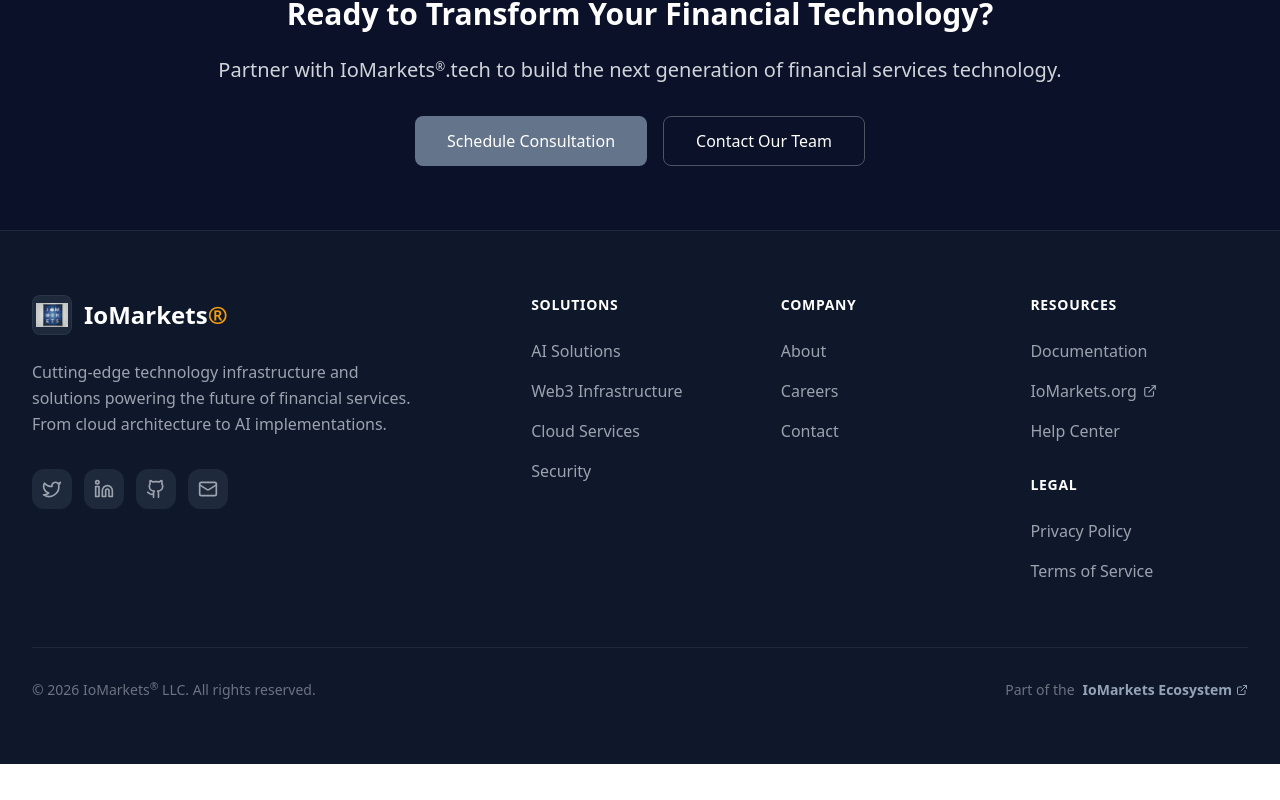
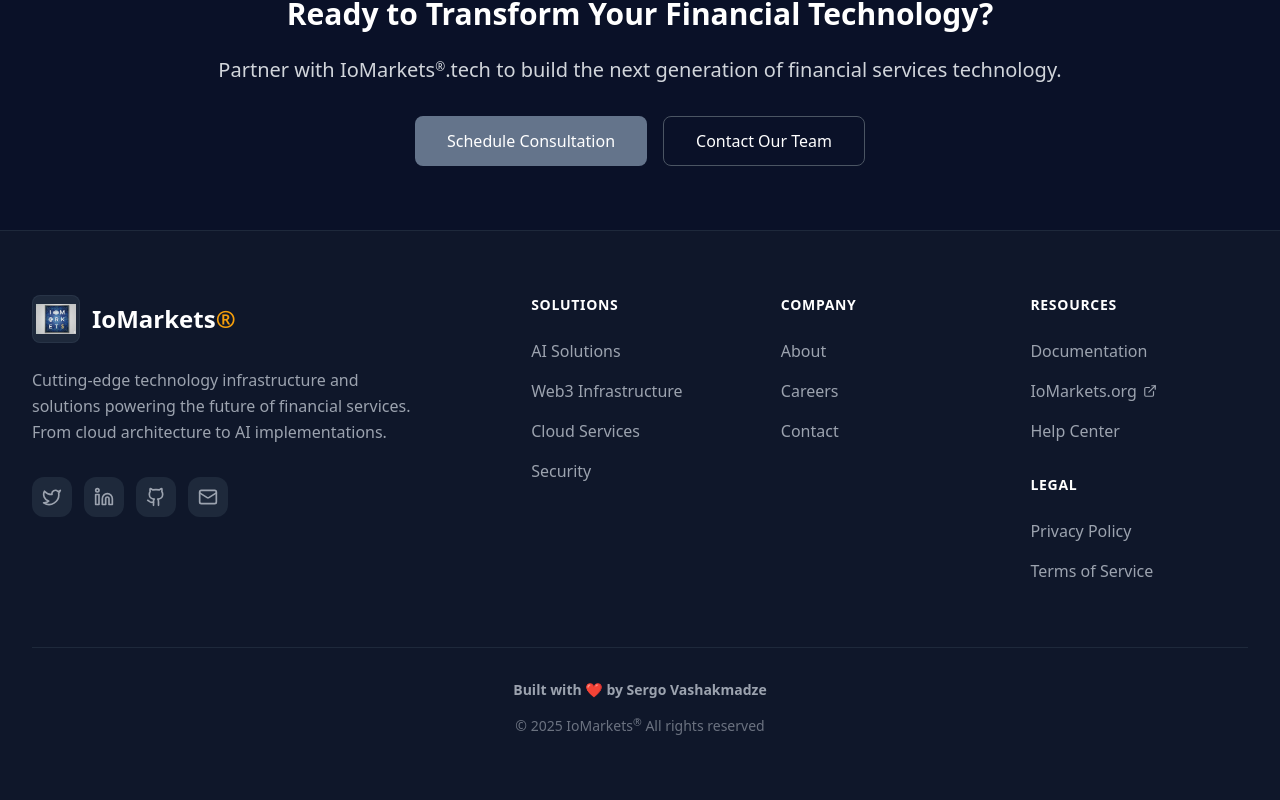
Before and after one commit to SergoVashakmadze/iomarkets-tech, a React (Vite) app: page / in a window 1280 px wide. Shown: the part 2168-2968 px from the top of the page. Before the commit the page ends 2932 px from the top, so only its background shows below. Built offline with nearby package versions, Linux system fonts and the light colour scheme; the HTML template or start-up script is replaced by a standard one.

Commit message:
style: Add credit line to footer
- Added 'Built with ❤️ by Sergo Vashakmadze' credit
- Added © 2025 IoMarkets® All rights reserved

```diff
--- a/src/components/Footer.tsx
+++ b/src/components/Footer.tsx
@@ -40,11 +40,11 @@
           {/* Logo and Description - Takes 2 columns on lg */}
           <div className="lg:col-span-2">
             <Link to="/" className="flex items-center gap-3 mb-6 group">
-              <div className="w-10 h-10 rounded-lg overflow-hidden relative border border-slate-700/50 group-hover:border-slate-500/50 transition-all flex items-center justify-center bg-slate-800">
+              <div className="w-12 h-12 rounded-lg overflow-hidden relative border border-slate-700/50 group-hover:border-slate-500/50 transition-all flex items-center justify-center bg-slate-800">
                 <img
                   src="/images/IoMarkets_Logo.png"
                   alt="IoMarkets"
-                  className="w-8 h-8 object-contain"
+                  className="w-10 h-10 object-contain"
                 />
               </div>
               <div className="flex items-center">
@@ -159,23 +159,22 @@
 
         {/* Bottom Bar */}
         <div className="mt-16 pt-8 border-t border-slate-800">
-          <div className="flex flex-col sm:flex-row justify-between items-center gap-4">
-            <p className="text-sm text-gray-500">
-              &copy; {new Date().getFullYear()} IoMarkets<sup>&reg;</sup> LLC. All rights reserved.
-            </p>
-            <div className="flex items-center gap-2 text-sm text-gray-500">
-              <span>Part of the</span>
+          <div className="text-center mb-4">
+            <p className="text-sm font-semibold text-gray-400">
+              Built with ❤️ by{' '}
               <a
-                href="https://iomarkets.org"
+                href="https://www.linkedin.com/in/sergovashakmadze/"
                 target="_blank"
                 rel="noopener noreferrer"
-                className="text-slate-400 hover:text-white transition-colors font-semibold inline-flex items-center gap-1"
+                className="text-gray-400 hover:text-white hover:underline transition-colors"
               >
-                IoMarkets Ecosystem
-                <ExternalLink className="w-3 h-3" />
+                Sergo Vashakmadze
               </a>
-            </div>
+            </p>
           </div>
+          <p className="text-sm text-center text-gray-500">
+            &copy; 2025 IoMarkets<sup>&reg;</sup> All rights reserved
+          </p>
         </div>
       </div>
     </footer>
```
